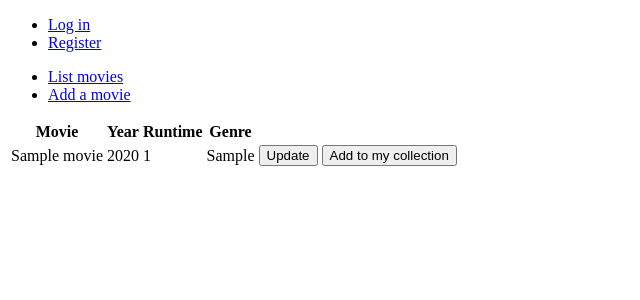
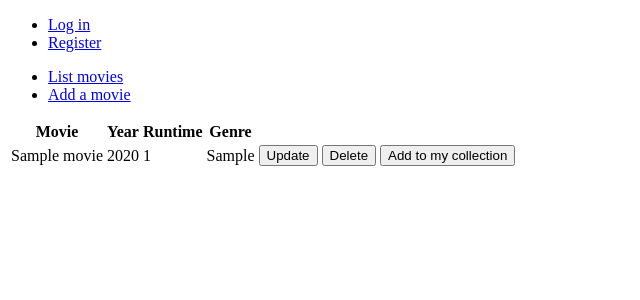
Before and after one commit to mhaapakangas/elokuvakokoelma, a Flask app: page /movies in a window 1280 px wide. Shown: the top 300 px of the page, without its empty margins (0-640 px from the left). Run offline with Flask 2, Linux system fonts and the light colour scheme; tables that the repository leaves empty hold one stand-in row (values such as "Sample post").

Commit message:
Add endpoint to delete movies

```diff
--- a/application/movies/views.py
+++ b/application/movies/views.py
@@ -37,6 +37,15 @@ def movies_create():
     return redirect(url_for("movies_index"))
 
 
+@app.route("/movies/delete/<movie_id>/", methods=["POST"])
+def movies_delete(movie_id):
+    movie = Movie.query.get(movie_id)
+    db.session().delete(movie)
+    db.session().commit()
+
+    return redirect(url_for("movies_index"))
+
+
 @app.route("/movies/update/<movie_id>/", methods=["POST"])
 def movies_update(movie_id):
     form = MovieForm(request.form)
--- a/application/templates/movies/list.html
+++ b/application/templates/movies/list.html
@@ -19,6 +19,11 @@
           <input type="submit" value="Update"/>
         </form>
       </td>
+       <td>
+        <form method="POST" action="{{ url_for('movies_delete', movie_id=movie.id) }}">
+          <input type="submit" value="Delete"/>
+        </form>
+      </td>
       <td>
         <form method="GET" action="{{ url_for('ratings_form', movie_id=movie.id) }}">
           <input type="submit" value="Add to my collection"/>
```
